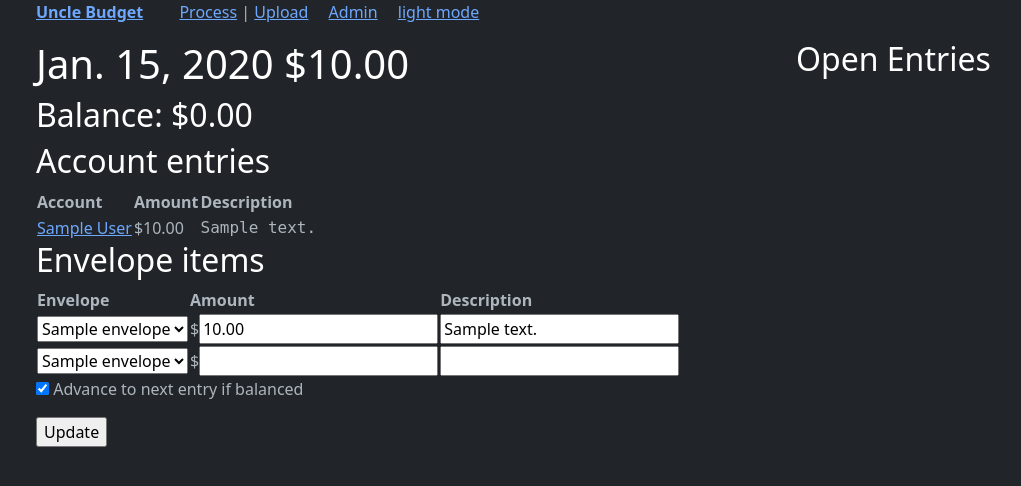
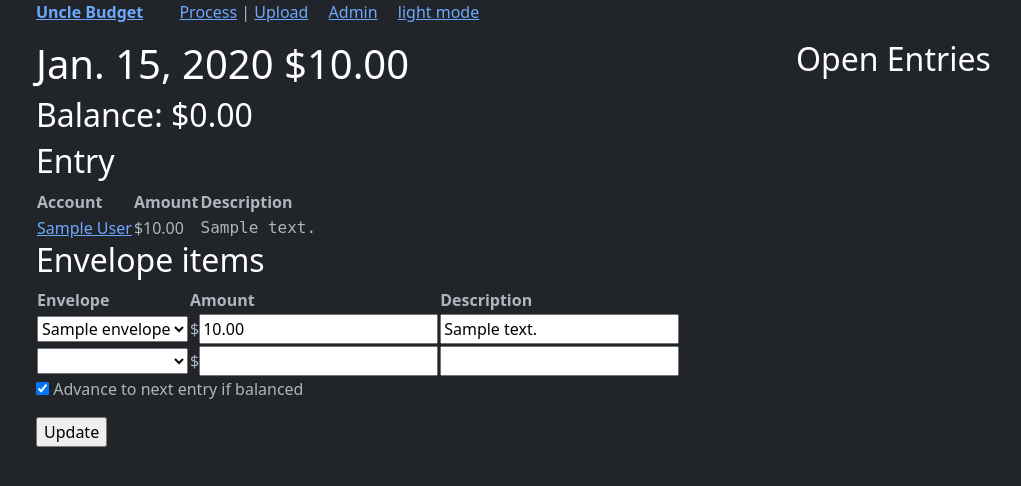
Before and after one commit to richardjs/unclebudget, a Django app: page /entry/1 in a window 1280 px wide. Shown: the top 486 px of the page, without its empty margins (46-1067 px from the left). Run offline with Django 4.2, Linux system fonts and the light colour scheme; a user stored in the database is signed in; tables that the repository leaves empty hold one stand-in row (values such as "Sample post"); parts of the project's set-up code (start-up, migrations or seed data) failed here and were passed over; some libraries are stand-ins or nearby versions.

Commit message:
Bugfixes and tweaks for recent changes

```diff
--- a/unclebudget/models.py
+++ b/unclebudget/models.py
@@ -80,7 +80,7 @@ class Item(models.Model):
         ordering = ['-entry__date', '-amount']
 
     def __str__(self):
-        return f'{self.envelope.name}: {self.date} {self.amount} {self.description}'
+        return f'{self.envelope.name}: {self.entry.date} ${self.amount} {self.description}'
 
 
 class Load(models.Model):
--- a/unclebudget/templates/unclebudget/entry_detail.html
+++ b/unclebudget/templates/unclebudget/entry_detail.html
@@ -18,7 +18,7 @@
 
         <h2>Balance: ${{ entry.balance|intcomma }}</h2>
 
-        <h2>Account entries</h2>
+        <h2>Entry</h2>
 
         <table>
             <th>Account</th>
--- a/unclebudget/templates/unclebudget/partials/entry_item.html
+++ b/unclebudget/templates/unclebudget/partials/entry_item.html
@@ -4,9 +4,7 @@
     <input type="hidden" name="item_id" value="{{ item.id }}" />
     <td>
         <select name="item_envelope">
-        {% if not entry %}
-            <option value="" selected></option>
-        {% endif %}
+            <option value="" {% if not item %}selected{% endif %}></option>
             {% for envelope in envelopes %}
                 <option
                     value="{{ envelope.id }}"
@@ -15,6 +13,6 @@
             {% endfor %}
         </select>
     </td>
-    <td>$<input type="number" step=".01" name="item_amount" type="number" value="{{ item.amount|intcomma }}" /></td>
+    <td>$<input type="number" step=".01" name="item_amount" type="number" value="{{ item.amount }}" /></td>
     <td><input name="item_description" value="{{ item.description }}" /></td>
 </tr>
--- a/unclebudget/views.py
+++ b/unclebudget/views.py
@@ -111,7 +111,7 @@ def entry_detail(request, pk):
             if amount:
                 item.amount = Decimal(amount)
             else:
-                item.amount = entry.balance
+                item.amount = entry.amount
 
             item.description = description
             item.entry = entry
```
Lines whose indentation alone changed are shown as unchanged.
